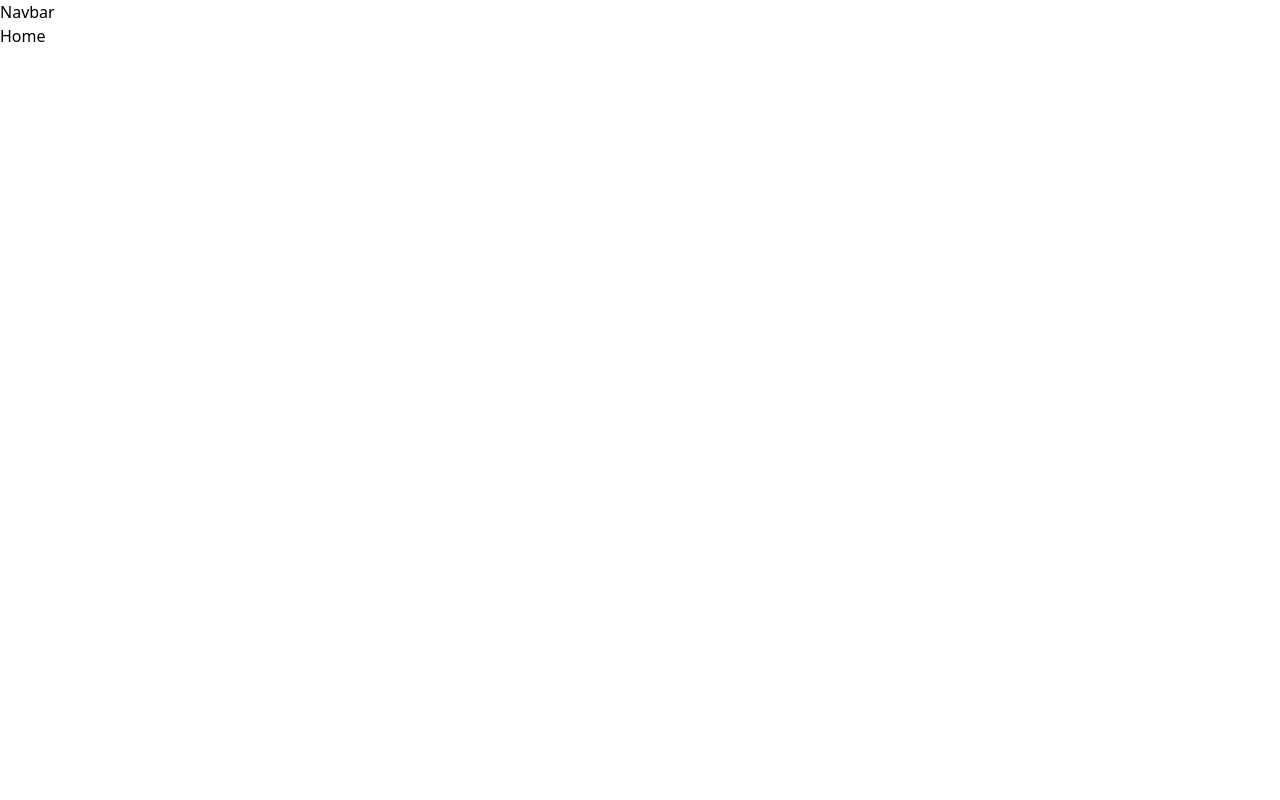
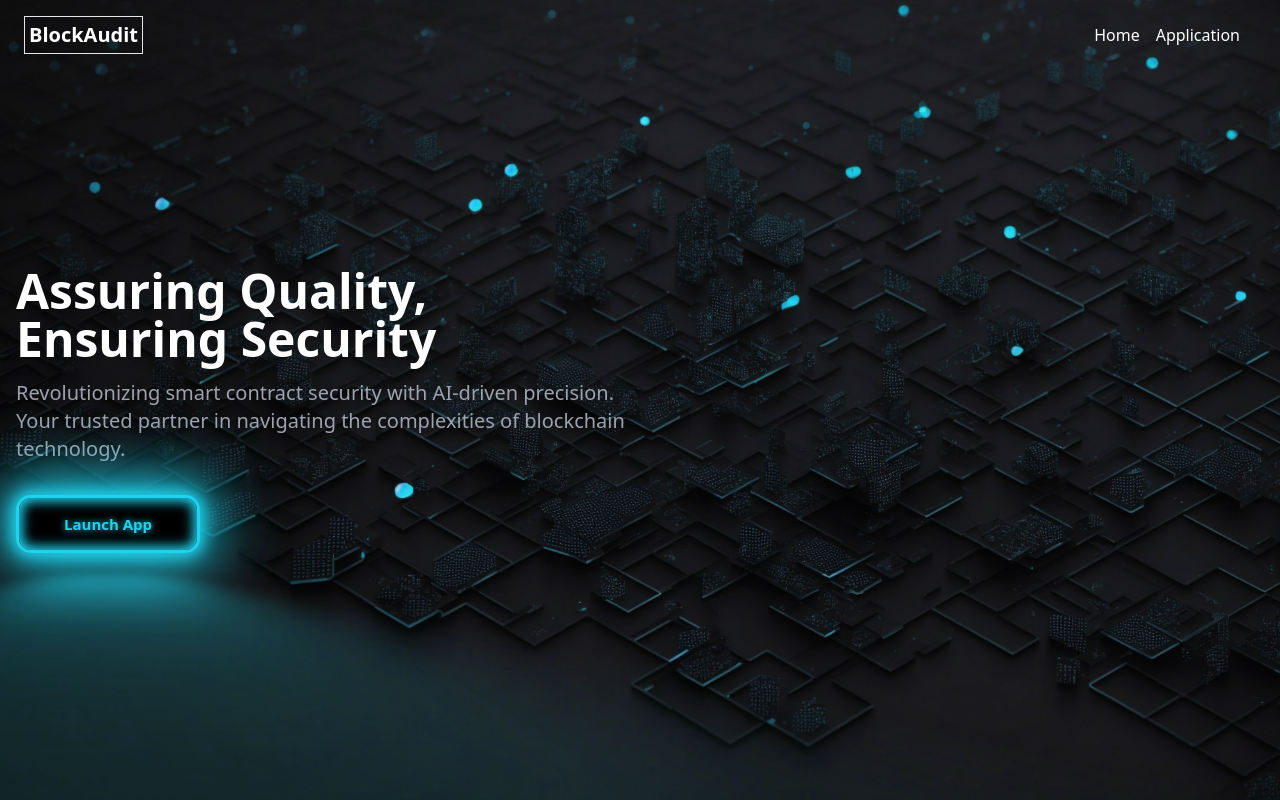
Before and after one commit to Jahanshah1/Block-Audit, a React (Create React App) app: page / in a window 1280 px wide. Built offline with nearby package versions, Linux system fonts and the light colour scheme.

Commit message:
CSS, Home, Navbar

```diff
--- a/src/App.css
+++ b/src/App.css
@@ -1,38 +1,100 @@
-.App {
-  text-align: center;
+.btn {
+  --glow-color: #1FD3EE;
+  --glow-spread-color: #1FD3EE;
+  --enhanced-glow-color: #1FD3EE;
+  --btn-color: #000000;
+  border: .25em solid var(--glow-color);
+  padding: 1em 3em;
+  color: var(--glow-color);
+  font-size: 15px;
+  font-weight: bold;
+  background-color: var(--btn-color);
+  border-radius: 1em;
+  outline: none;
+  box-shadow: 0 0 1em .25em var(--glow-color),
+         0 0 4em 1em var(--glow-spread-color),
+         inset 0 0 .75em .25em var(--glow-color);
+  text-shadow: 0 0 .5em var(--glow-color);
+  position: relative;
+  transition: all 0.3s;
+ }
+
+ .btn::after {
+  pointer-events: none;
+  content: "";
+  position: absolute;
+  top: 120%;
+  left: 0;
+  height: 100%;
+  width: 100%;
+  background-color: var(--glow-spread-color);
+  filter: blur(2em);
+  opacity: .7;
+  transform: perspective(1.5em) rotateX(35deg) scale(1, .6);
+ }
+
+ .btn:hover {
+  color: var(--btn-color);
+  background-color: var(--glow-color);
+  box-shadow: 0 0 1em .25em var(--glow-color),
+         0 0 4em 2em var(--glow-spread-color),
+         inset 0 0 .75em .25em var(--glow-color);
+ }
+
+ .btn:active {
+  box-shadow: 0 0 0.6em .25em var(--glow-color),
+         0 0 2.5em 2em var(--glow-spread-color),
+         inset 0 0 .5em .25em var(--glow-color);
+ }
+
+
+
+
+
+
+ .btn2 {
+  border: none;
+  width: 11em;
+  height: 3em;
+  border-radius: 3em;
+  display: flex;
+  justify-content: center;
+  align-items: center;
+  gap: 12px;
+  background: #1C1A1C;
+  cursor: pointer;
+  transition: all 450ms ease-in-out;
 }
 
-.App-logo {
-  height: 40vmin;
-  pointer-events: none;
+.sparkle {
+  fill: #AAAAAA;
+  transition: all 800ms ease;
 }
 
-@media (prefers-reduced-motion: no-preference) {
-  .App-logo {
-    animation: App-logo-spin infinite 20s linear;
-  }
+.text {
+  font-weight: 600;
+  color: #AAAAAA;
+  font-size: medium;
 }
 
-.App-header {
-  background-color: #282c34;
-  min-height: 100vh;
-  display: flex;
-  flex-direction: column;
-  align-items: center;
-  justify-content: center;
-  font-size: calc(10px + 2vmin);
+.btn2:hover {
+  background: linear-gradient(0deg,#A47CF3,#683FEA);
+  box-shadow: inset 0px 1px 0px 0px rgba(255, 255, 255, 0.4),
+  inset 0px -4px 0px 0px rgba(0, 0, 0, 0.2),
+  0px 0px 0px 4px rgba(255, 255, 255, 0.2),
+  0px 0px 180px 0px #9917FF;
+  transform: translateY(-2px);
+}
+
+.btn2:hover .text {
   color: white;
 }
 
-.App-link {
-  color: #61dafb;
+.btn2:hover .sparkle {
+  fill: white;
+  transform: scale(1.2);
 }
 
-@keyframes App-logo-spin {
-  from {
-    transform: rotate(0deg);
-  }
-  to {
-    transform: rotate(360deg);
-  }
-}
+/*body {
+  font-family: 'Poppins', sans-serif;
+}*/
--- a/src/components/Home.jsx
+++ b/src/components/Home.jsx
@@ -1,7 +1,26 @@
+import Img from './BG.jpg'
 
 const Home = () => {
     return(
-        <div>Home</div>
+        <div className="h-screen grid grid-rows-3 bg-center bg-cover bg-no-repeat" style={{ backgroundImage: `url(${Img})` }}>
+ <div className="row-span-1" />
+      <div className="row-span-1">
+        <div className="container mx-auto px-4">
+          <div className="w-full md:w-1/2">
+            <h1 className="text-5xl font-bold font-poppins text-left text-white mb-4">
+                Assuring Quality, Ensuring Security
+            </h1>
+            <p className="text-xl text-left text-gray-400 mb-8">
+            Revolutionizing smart contract security with AI-driven precision. Your trusted partner in navigating the complexities of blockchain technology.
+            </p>
+            {/*Button*/}
+            <button className='btn'> Launch App </button>
+
+          </div>
+        </div>
+      </div>
+      <div className="row-span-1" />
+        </div>
     )
 }
 
--- a/src/components/Navbar.jsx
+++ b/src/components/Navbar.jsx
@@ -1,7 +1,24 @@
+
 
 const Navbar = () => {
     return(
-        <div>Navbar</div>
+        <div>
+        <nav className="fixed w-full top-0 z-50 bg-opacity-0">
+          <div className="container mx-auto px-6 py-4">
+            <div className="flex items-center justify-between">
+              <div className="text-white font-semibold font-poppins text-xl border p-1">
+                BlockAudit
+              </div>
+              <div className="flex space-x-4">
+                <a href="/" className="text-white">Home</a>
+                <a href="/Application" className="text-white">Application</a>
+  <div>
+                </div>
+              </div>
+            </div>
+          </div>
+        </nav>
+      </div>
     )
 }
 
```
Also changed, not shown: src/components/BG.jpg (added).
